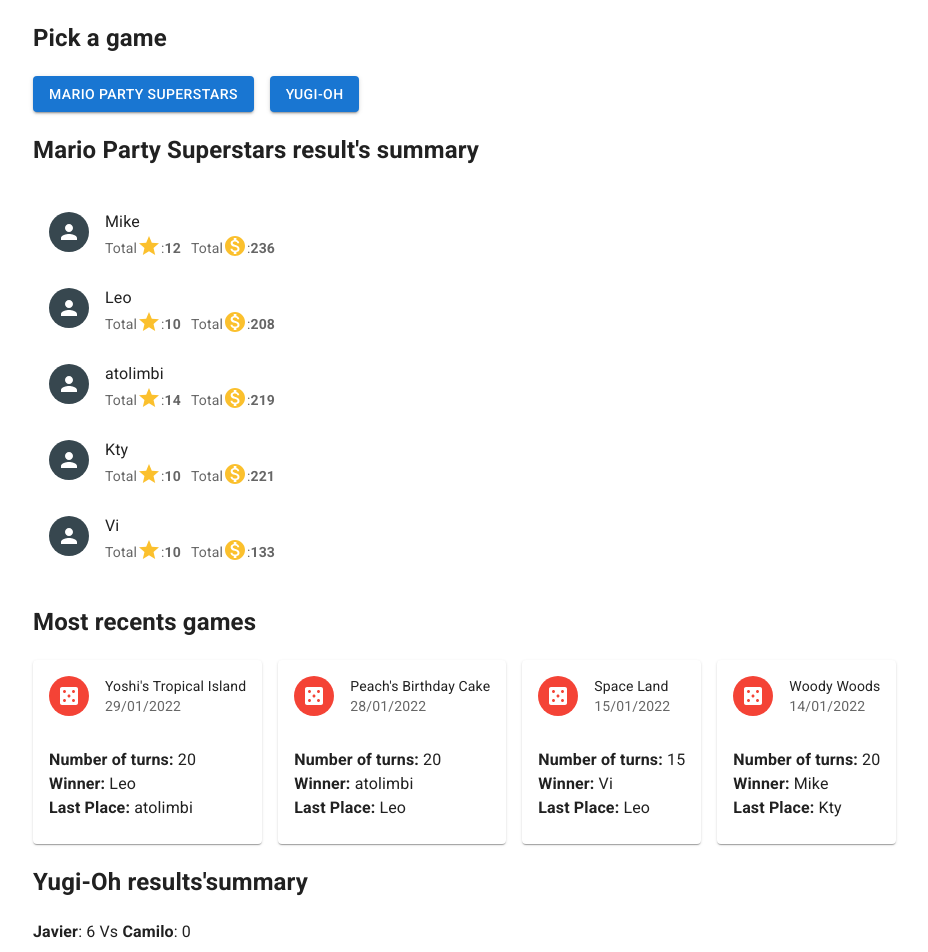
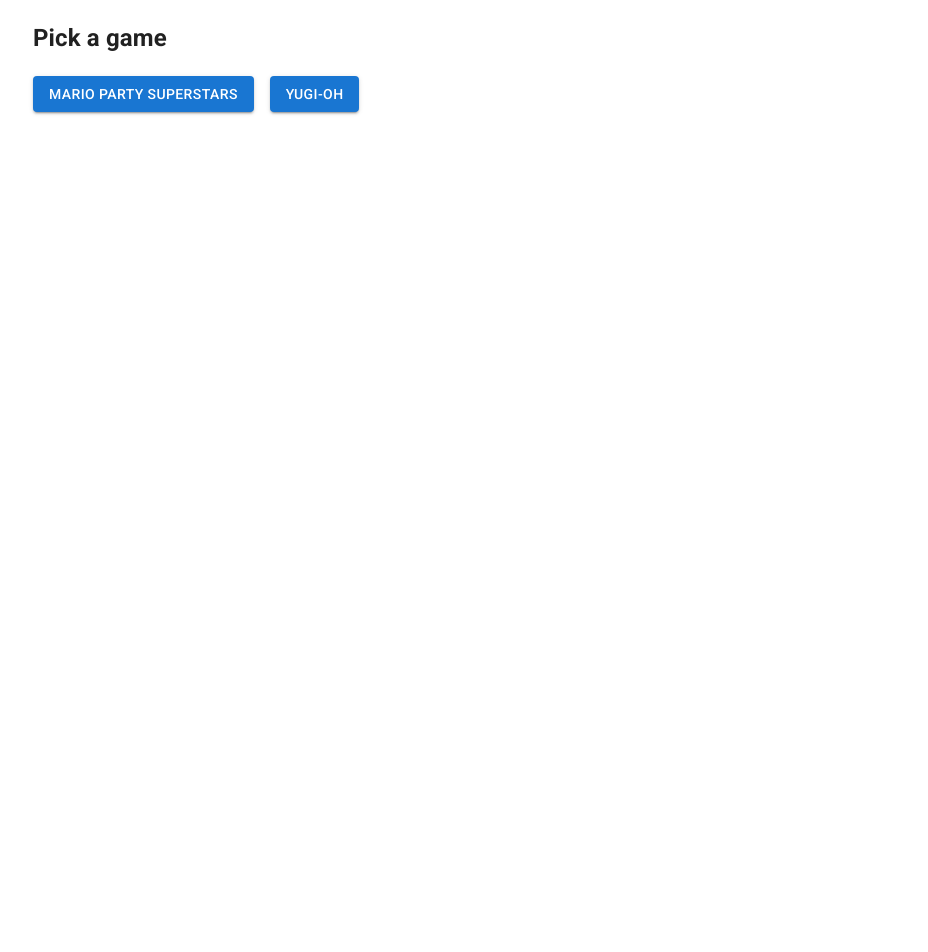
Before and after one commit to atolimbi/lapipolresults, a React (Create React App) app: page /#/ in a window 1280 px wide. Shown: the top 952 px of the page, without its empty margins (31-959 px from the left). After the commit the page ends 800 px from the top, so only its background shows below. Built offline with nearby package versions, Linux system fonts and the light colour scheme.

Commit message:
add routing to app

```diff
--- a/package.json
+++ b/package.json
@@ -14,10 +14,11 @@
     "@testing-library/user-event": "^13.5.0",
     "@types/jest": "^27.0.3",
     "@types/node": "^17.0.0",
-    "@types/react": "^17.0.37",
+    "@types/react": "^17.0.38",
     "@types/react-dom": "^17.0.11",
     "react": "^17.0.2",
     "react-dom": "^17.0.2",
+    "react-router-dom": "^6.2.1",
     "react-scripts": "5.0.0",
     "styled-components": "^5.3.3",
     "typescript": "^4.5.4",
--- a/public/index.html
+++ b/public/index.html
@@ -2,7 +2,7 @@
 <html lang="en">
   <head>
     <meta charset="utf-8" />
-    <link rel="icon" href="%PUBLIC_URL%/favicon.ico" />
+    <link rel="shortcut icon" type="image/x-icon" href="favicon.ico" />
     <meta name="viewport" content="width=device-width, initial-scale=1" />
     <meta name="theme-color" content="#000000" />
     <meta name="description" content="Game results for La Pipol" />
--- a/src/components/_pages/Home.tsx
+++ b/src/components/_pages/Home.tsx
@@ -1,5 +1,7 @@
+import GameSelector from 'components/gameSelector/gameSelector';
+
 function HomePage() {
-  return <div> Home Page</div>;
+  return <GameSelector></GameSelector>;
 }
 
 export default HomePage;
--- a/src/components/_pages/MarioPartySuperstars.tsx
+++ b/src/components/_pages/MarioPartySuperstars.tsx
@@ -1,8 +1,10 @@
+import { Box, Button } from '@mui/material';
 import MarioPartySuperstarsSummary from 'components/marioPartySuperstarsSummary/marioPartySuperStarsSummary';
 import TournamentCardContainer from 'components/tournamentCardContainer/TournamentCardContainer';
 import { BOARD_RESULTS } from 'data/MarioParty/boardResults';
 import { playersInfo } from 'data/players';
 import { SummaryInfo } from 'models/interfaces/_index';
+import { Link } from 'react-router-dom';
 
 function MarioPartySuperstarsPage() {
   const summaryInfo: SummaryInfo = {
@@ -11,12 +13,17 @@
   };
   const latestFiveGames = { latestGames: BOARD_RESULTS.slice(0, 5) };
   return (
-    <div>
-      <MarioPartySuperstarsSummary
-        {...summaryInfo}
-      ></MarioPartySuperstarsSummary>
-      <TournamentCardContainer {...latestFiveGames}></TournamentCardContainer>
-    </div>
+    <>
+      <Box sx={{ mb: 4 }}>
+        <MarioPartySuperstarsSummary
+          {...summaryInfo}
+        ></MarioPartySuperstarsSummary>
+        <TournamentCardContainer {...latestFiveGames}></TournamentCardContainer>
+      </Box>
+      <Button component={Link} to="/" variant="contained">
+        Return Home
+      </Button>
+    </>
   );
 }
 
--- a/src/components/_pages/YugiOH.tsx
+++ b/src/components/_pages/YugiOH.tsx
@@ -1,13 +1,21 @@
+import { Box, Button } from '@mui/material';
+import { Link } from 'react-router-dom';
+
 function YugiOHPage() {
   return (
     <>
       <h2>Yugi-Oh results'summary</h2>
+      <Box sx={{ mb: 4 }}>
         <p>
           <strong>Javier</strong>: 6 Vs <strong>Camilo</strong>: 0
         </p>
         <p>
           <strong>Leo</strong>: 1 Vs <strong>Atolimbi</strong>: 2
         </p>
+      </Box>
+      <Button component={Link} to="/" variant="contained">
+        Return Home
+      </Button>
     </>
   );
 }
--- a/src/components/app/App.tsx
+++ b/src/components/app/App.tsx
@@ -1,16 +1,22 @@
 import { Container, CssBaseline } from '@mui/material';
-import GameSelector from 'components/gameSelector/gameSelector';
+import HomePage from 'components/_pages/Home';
 import MarioPartySuperstarsPage from 'components/_pages/MarioPartySuperstars';
 import YugiOHPage from 'components/_pages/YugiOH';
+import { Route, Routes } from 'react-router-dom';
 
 function App() {
   return (
     <>
       <CssBaseline>
         <Container maxWidth="lg">
-          <GameSelector></GameSelector>
-          <MarioPartySuperstarsPage></MarioPartySuperstarsPage>
-          <YugiOHPage></YugiOHPage>
+          <Routes>
+            <Route path="/" element={<HomePage />}></Route>
+            <Route
+              path="/marioparty"
+              element={<MarioPartySuperstarsPage />}
+            ></Route>
+            <Route path="/yugioh" element={<YugiOHPage />}></Route>
+          </Routes>
         </Container>
       </CssBaseline>
     </>
--- a/src/components/gameSelector/gameSelector.tsx
+++ b/src/components/gameSelector/gameSelector.tsx
@@ -1,12 +1,17 @@
 import { Button, Stack } from '@mui/material';
+import { Link } from 'react-router-dom';
 
 function GameSelector() {
   return (
     <>
       <h2>Pick a game</h2>
       <Stack spacing={2} direction="row">
-        <Button variant="contained">Mario Party Superstars</Button>
-        <Button variant="contained">Yugi-Oh</Button>
+        <Button component={Link} to="/marioparty" variant="contained">
+          Mario Party Superstars
+        </Button>
+        <Button component={Link} to="/yugioh" variant="contained">
+          Yugi-Oh
+        </Button>
       </Stack>
     </>
   );
--- a/src/index.tsx
+++ b/src/index.tsx
@@ -3,11 +3,14 @@
 import './index.css';
 import App from 'components/app/App';
 import reportWebVitals from './reportWebVitals';
+import { HashRouter } from 'react-router-dom';
 
 ReactDOM.render(
-  <React.StrictMode>
-    <App />
-  </React.StrictMode>,
+  <HashRouter>
+    <React.StrictMode>
+      <App />
+    </React.StrictMode>
+  </HashRouter>,
   document.getElementById('root')
 );
 
```
Also changed, not shown: 1 other file (tests, documents, lock files or other folders). Lines whose indentation alone changed are shown as unchanged.
